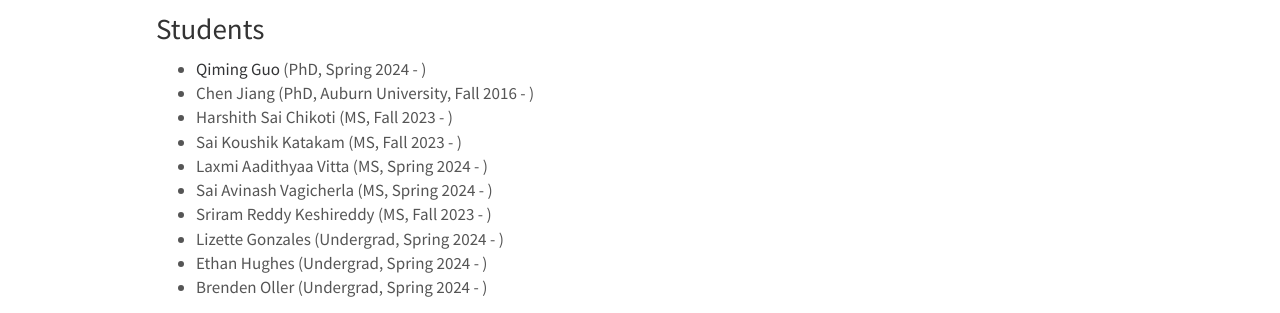
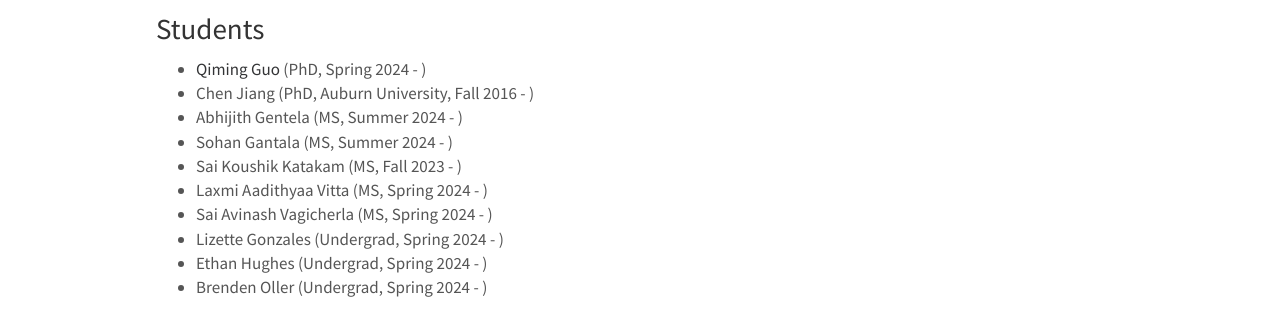
Before and after one commit to WENLU-W/WENLU-W.github.io, a Jekyll site: the page built from docs/_pages/team.md, in a window 1280 px wide and 1280 px high. Shown: the part 663-976 px from the top of the window. Built offline with Jekyll 4.4.1, drawn with Linux system fonts in a browser that asks for light colours; nearby versions of some CDN libraries.

Commit message:
Update team.md

```diff
--- a/docs/_pages/team.md
+++ b/docs/_pages/team.md
@@ -44,11 +44,11 @@ permalink: /lab/
 
 - [Qiming Guo]() (PhD, Spring 2024 - )
 - Chen Jiang (PhD, Auburn University, Fall 2016 - )
-- Harshith Sai Chikoti (MS, Fall 2023 - )
+- Abhijith Gentela (MS, Summer 2024 - )
+- Sohan Gantala (MS, Summer 2024 - )
 - Sai Koushik Katakam (MS, Fall 2023 - )
 - Laxmi Aadithyaa Vitta (MS, Spring 2024 - )
 - Sai Avinash Vagicherla (MS, Spring 2024 - )
-- Sriram Reddy Keshireddy (MS, Fall 2023 - )
 - Lizette Gonzales (Undergrad, Spring 2024 - )
 - Ethan Hughes (Undergrad, Spring 2024 - )
 - Brenden Oller (Undergrad, Spring 2024 - )
```
